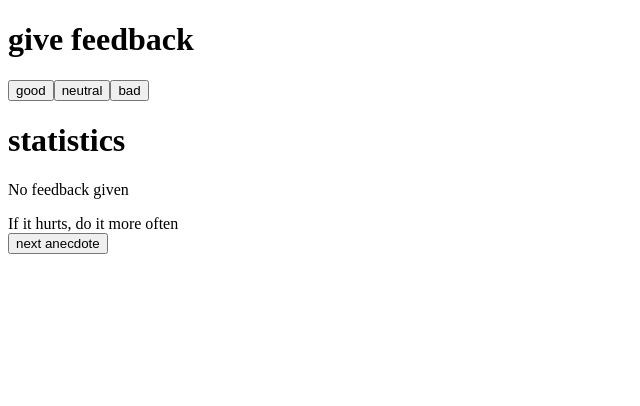
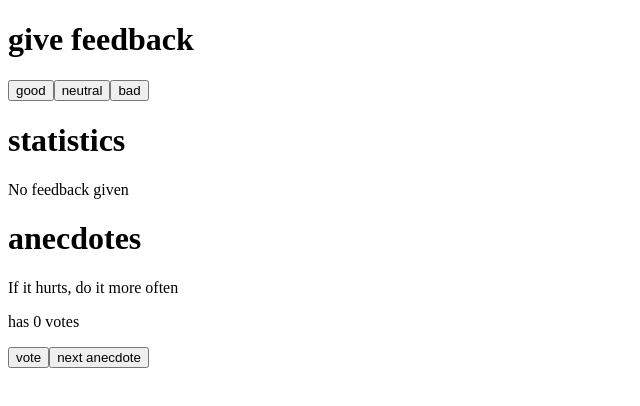
Before and after one commit to Allupelaaja/Osa1-unicafe, a React (Create React App) app: page / in a window 1280 px wide. Shown: the top 406 px of the page, without its empty margins (0-640 px from the left). Built offline with nearby package versions, Linux system fonts and the light colour scheme.

Commit message:
1.13 tehty

```diff
--- a/src/index.js
+++ b/src/index.js
@@ -52,11 +52,15 @@ const App = (props) => {
   const [neutral, setNeutral] = useState(0)
   const [bad, setBad] = useState(0)
   const [selected, setSelected] = useState(0)
+  const [points, setPoints] = useState(Array.apply(null, new Array(anecdotes.length)).map(Number.prototype.valueOf,0))
   const headerFeedback = "give feedback"
   const headerStats = "statistics"
+  const headerAnec = "anecdotes"
   const types = [
-    "good", "neutral", "bad", "all", "average", "positive", "next anecdote"
+    "good", "neutral", "bad", "all", "average", "positive"
   ]
+  const anecText = "next anecdote"
+  const voteText = "vote"
 
   return (
     <div>
@@ -66,9 +70,15 @@ const App = (props) => {
       <OmaButton onClick ={() => setBad(bad + 1)} text={types[2]}/>
       <Header name={headerStats}/>
       <Statistics types = {types} value1 = {good} value2 = {neutral} value3 = {bad}/>
-      {props.anecdotes[selected]}
-      <br></br>
-      <OmaButton onClick ={() => setSelected(Math.floor(Math.random() * 6))} text={types[6]}/>
+      <Header name={headerAnec}/>
+      <p>{props.anecdotes[selected]}</p>
+      <p>has {points[selected]} votes</p>
+      <OmaButton onClick ={() =>{
+        const copy = {...points}
+        copy[selected] += 1
+        setPoints(copy)
+      }} text={voteText}/>
+      <OmaButton onClick ={() => setSelected(Math.floor(Math.random() * 6))} text={anecText}/>
     </div>
   )
 }
```
